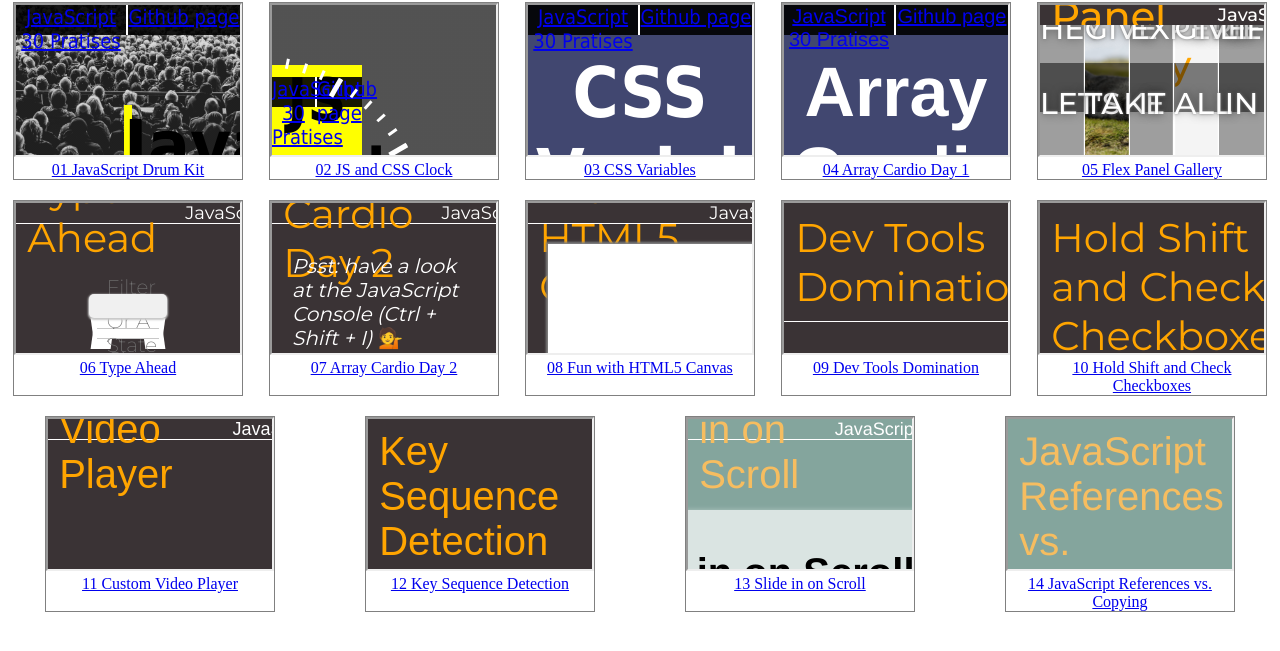
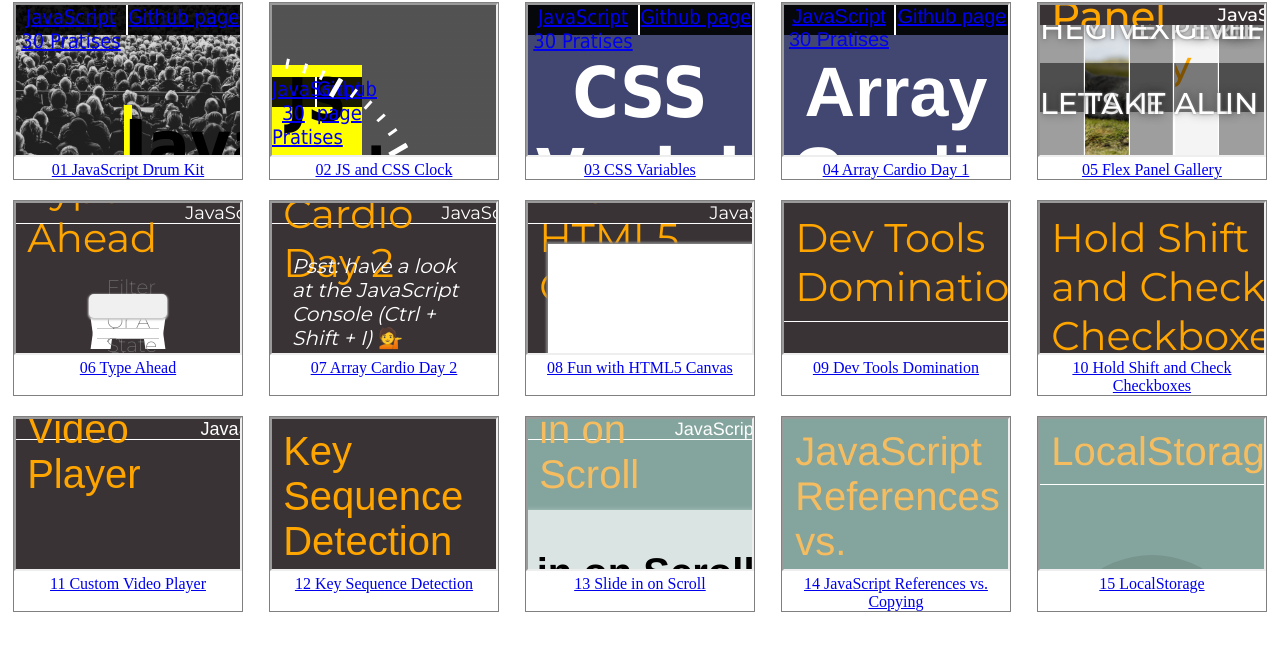
Before and after one commit to Seplian/javascript30-practises, a plain HTML site: page index.html in a window 1280 px wide. Shown: the part 45-696 px from the top of the page. Drawn offline with Linux system fonts and the light colour scheme; no server answers.

Commit message:
fix index.html

```diff
--- a/index.html
+++ b/index.html
@@ -66,6 +66,10 @@
 			<iframe src="14 JavaScript References vs. Copying/index.html"></iframe>
 			<a href="14 JavaScript References vs. Copying/index.html">14 JavaScript References vs. Copying</a>
 		</div>
+		<div>
+			<iframe src="15 LocalStorage/index.html"></iframe>
+			<a href="15 LocalStorage/index.html">15 LocalStorage</a>
+		</div>
 
 	</main>
 </body>
```
